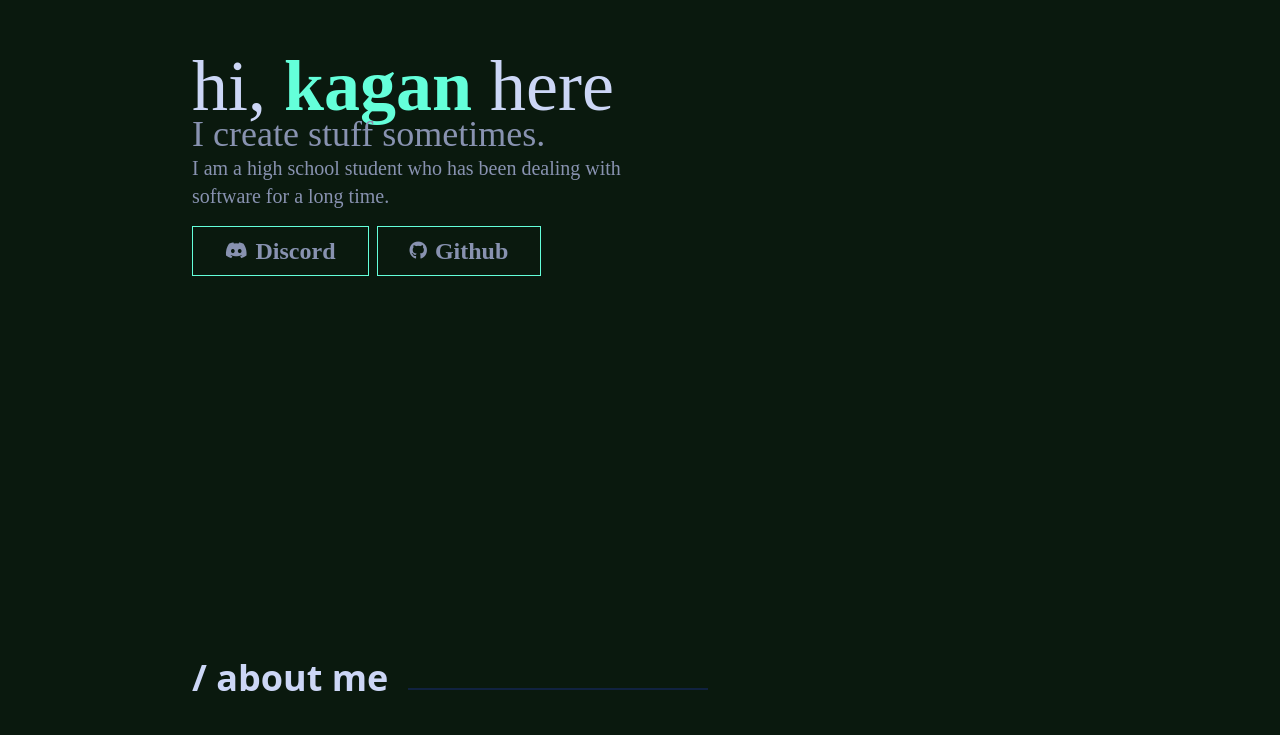
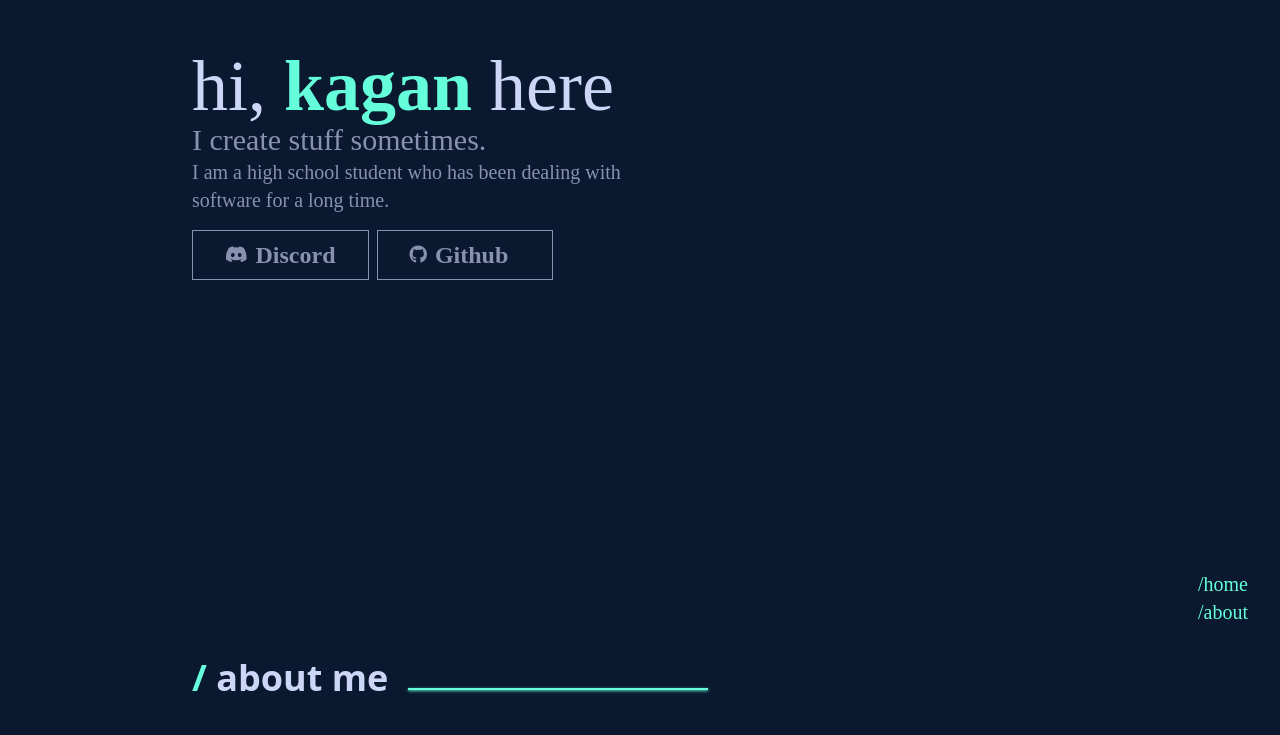
Before and after one commit to kaagann/kagan.app, a website: page src/index.html in a window 1280 px wide. Shown: the part 142-877 px from the top of the page. Drawn offline with Linux system fonts and the light colour scheme; a web font is replaced by a local one.

Commit message:
kagan.app

```diff
--- a/src/index.html
+++ b/src/index.html
@@ -4,6 +4,8 @@
         <meta charset="UTF-8">
         <meta name="viewport" content="width=device-width, initial-scale=1.0">
         <link href="/dist/output.css" rel="stylesheet">
+
+        <title>Kagan</title>
 
         <link rel="preconnect" href="https://fonts.googleapis.com">
         <link rel="preconnect" href="https://fonts.gstatic.com" crossorigin>
@@ -12,37 +14,38 @@
         <script src="https://kit.fontawesome.com/c0f7887967.js" crossorigin="anonymous"></script>
     </head>
 
-    <body class="w-screen h-screen absolute top-0 left-0 bg-[#0A190E] overflow-y-auto overflow-x-hidden" >
+    <body class="w-screen h-screen absolute top-0 left-0 bg-[#0a192f] overflow-y-auto overflow-x-hidden scroll-smooth">
         <!-- intro -->
-        <div class="flex flex-col items-start pl-[15%] pt-[15%]  min-h-screen">
+        <div id="home" class="flex flex-col items-start pl-[3%] md:pl-[15%] pt-[15%] relative min-h-screen">
             <p class="text-[#ccd6f6] text-7xl font-ntr">hi, <span class="text-[#64ffda] z-20 font-bold">kagan</span> here</p>
-            <p class="-mt-2 font-light font-ntr text-4xl text-[#8892b0] z-10">I create stuff sometimes.</p>
+            <p class=" font-light font-ntr text-3xl text-[#8892b0] z-10">I create stuff sometimes.</p>
 
-            <div class="max-w-[40%] font-light font-ntr text-xl text-[#8892b0]">
+            <div class="max-w-[80%] md:max-w-[40%] font-light font-ntr text-xl text-[#8892b0]">
                 I am a high school student who has been dealing with software for a long time.
             </div>
 
-            <div class="flex items-center gap-2 mt-4 ">
-                <div class="px-8 hover:text-[#64ffda] flex items-center gap-2 transition-all cursor-pointer py-2 border text-2xl font-bold text-[#8892b0] font-ntr border-[#64ffda]">
+            <div class="grid grid-cols-2 items-center gap-2 mt-4  ">
+                <div class="px-8 hover:text-[#64ffda] flex items-center gap-2 transition-all cursor-pointer py-2 border text-2xl font-bold text-[#8892b0] font-ntr shadow-sm hover:shadow-[#64ffda] border-[#8892b0] hover:border-[#64ffda]">
                     <i class="fa-brands fa-discord text-lg m-0 "></i> <p class="m-0">Discord</p>
                 </div>
-                <a href="https://github.com/kaagann" class="px-8 hover:text-[#64ffda] flex items-center gap-2 transition-all cursor-pointer py-2 border text-2xl font-bold text-[#8892b0] font-ntr border-[#64ffda]">
+                <a href="https://github.com/kaagann" class="px-8 hover:text-[#64ffda] flex items-center gap-2 transition-all cursor-pointer py-2 border text-2xl font-bold text-[#8892b0] font-ntr shadow-sm hover:shadow-[#64ffda] border-[#8892b0] hover:border-[#64ffda]">
                     <i class="fa-brands fa-github text-lg m-0"></i> <p class="m-0">Github</p>
                 </a>
             </div>
 
         </div>
 
-        <div class="pl-[15%] pr-[25%] min-h-[60%]">
+        <div id="about" class="pl-[15%] pr-[25%] min-h-[60%]">
             <div class="flex pb-10 w-screen ">
-                <span class="text-ntr text-4xl font-bold text-[#ccd6f6]">/ about me</span>
-                <div class="w-[300px] mt-[30px] h-[2px] ml-[20px] bg-[#112240]"></div>
+                <span class="text-ntr text-4xl font-bold text-[#ccd6f6]"><span class="text-[#64ffda]">/</span> about me</span>
+                <div class="md:w-[300px] mt-[30px] h-[2px] ml-[20px] bg-[#64ffda] shadow shadow-[#64ffda]"></div>
             </div>
 
             <div class="flex flex-row">
 
                 <div class="font-ntr max-w-[600px] text-xl text-justify m-0 text-[#8892b0]">
-                    <p>I am currently work at
+                    <p>
+                        I am currently work at
                         <a href="https://adahost.net.tr" class="text-[#64ffda] font-bold hover:underline cursor-pointer">
                             adahost.net.tr
                         </a>
@@ -59,7 +62,7 @@
                         Here are some technologies I have been working with:
                     </p>
 
-                    <ul class="pt-5 grid grid-cols-2">
+                    <ul class="pt-5 grid grid-cols-2 text-lg md:text-2xl">
                         <li class="custom-li">Javascript</li>
                         <li class="custom-li">HTML & CSS</li>
                         <li class="custom-li">React.js</li>
@@ -71,15 +74,17 @@
                     <p class="my-4 text-2xl">
                         I also play a lot of video games. And watch TikToks.
                     </p>
-
-
-
-
                 </div>
 
             </div>
         </div>
 
+        <div class="fixed bottom-0 right-0 m-8 font-ntr text-xl flex flex-col">
+            <a href="#home" class="text-[#64ffda]">/home</a>
+            <a href="#about" class="text-[#64ffda]">/about</a>
+        </div>
+
+
 
     </body>
 </html>
```
Also changed, not shown: dist/output.css.
